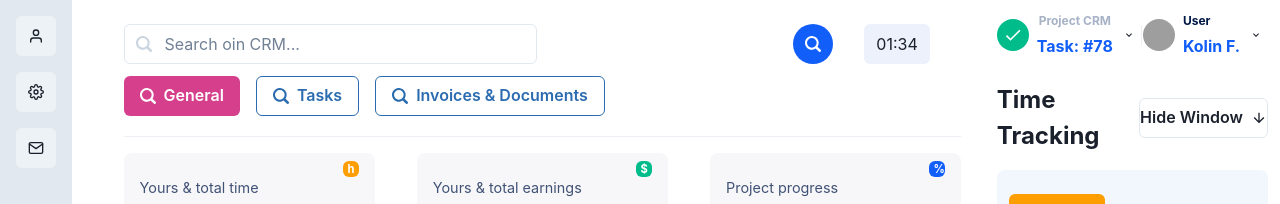
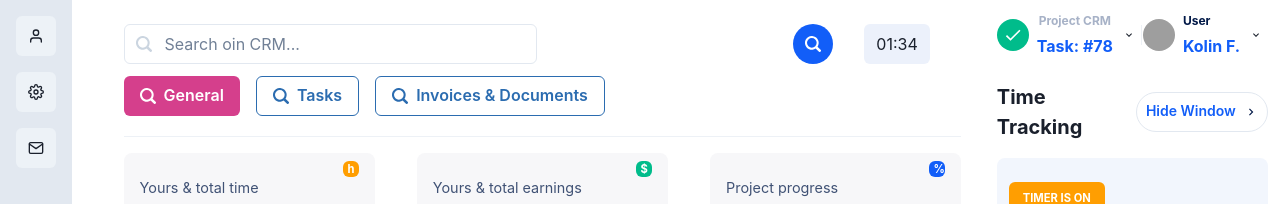
Before and after one commit to gitguti/crm-dashboard, a Next.js app: page / in a window 1280 px wide. Shown: the top 204 px of the page. Built offline with nearby package versions, Linux system fonts and the light colour scheme; grey boxes are pictures that could not be loaded.

Commit message:
created TimeTrackerCollapse

```diff
--- /dev/null
+++ b/components/TimeTrackingCollapse.jsx
@@ -0,0 +1,23 @@
+import React from 'react'
+import {
+    Button,
+    Text,
+    Spacer,
+  } from "@chakra-ui/react";
+  import {
+    ChevronRightIcon
+  } from '@chakra-ui/icons'
+
+export const TimeTrackingCollapse = () => {
+  return (
+   <>
+     <Text fontSize="xl" color="brand.primary.navy" fontWeight="bold">
+                Time Tracking
+              </Text>
+              <Spacer />
+              <Button variant="outline"color="brand.primary.default" fontSize="sm" rounded="full" rightIcon={<ChevronRightIcon color="neutrals.gray.navy"/>}>
+                Hide Window
+              </Button>
+   </>
+  )
+}
--- a/components/UserBadge.jsx
+++ b/components/UserBadge.jsx
@@ -7,9 +7,6 @@ import {
     Spacer,
     IconButton
   } from "@chakra-ui/react";
-  import {
-    MdCheck
-  } from "react-icons/md";
   import {
     ChevronDownIcon
   } from '@chakra-ui/icons'
--- a/pages/index.js
+++ b/pages/index.js
@@ -43,6 +43,7 @@ import {
   RepeatIcon,
   EditIcon,
   ArrowDownIcon,
+  ChevronRightIcon
 } from "@chakra-ui/icons";
 import { checkboxAnatomy } from "@chakra-ui/anatomy";
 import { createMultiStyleConfigHelpers, defineStyle } from "@chakra-ui/react";
@@ -50,6 +51,7 @@ import { useState } from "react";
 import { Sidebar } from "../components/Sidebar";
 import {TaskBadge} from "../components/TaskBadge";
 import {UserBadge} from "../components/UserBadge";
+import { TimeTrackingCollapse } from "@/components/TimeTrackingCollapse";
 
 
 const { definePartsStyle, defineMultiStyleConfig } =
@@ -594,14 +596,9 @@ export default function Home() {
               </Center>
               <UserBadge/>
             </Flex>
+
             <HStack mt={6}>
-              <Text fontSize="2xl" fontWeight="bold">
-                Time Tracking
-              </Text>
-              <Spacer />
-              <Button variant="outline" rightIcon={<ArrowDownIcon />}>
-                Hide Window
-              </Button>
+            <TimeTrackingCollapse/>
             </HStack>
             <Box
               bg="neutrals.light.600"
```
